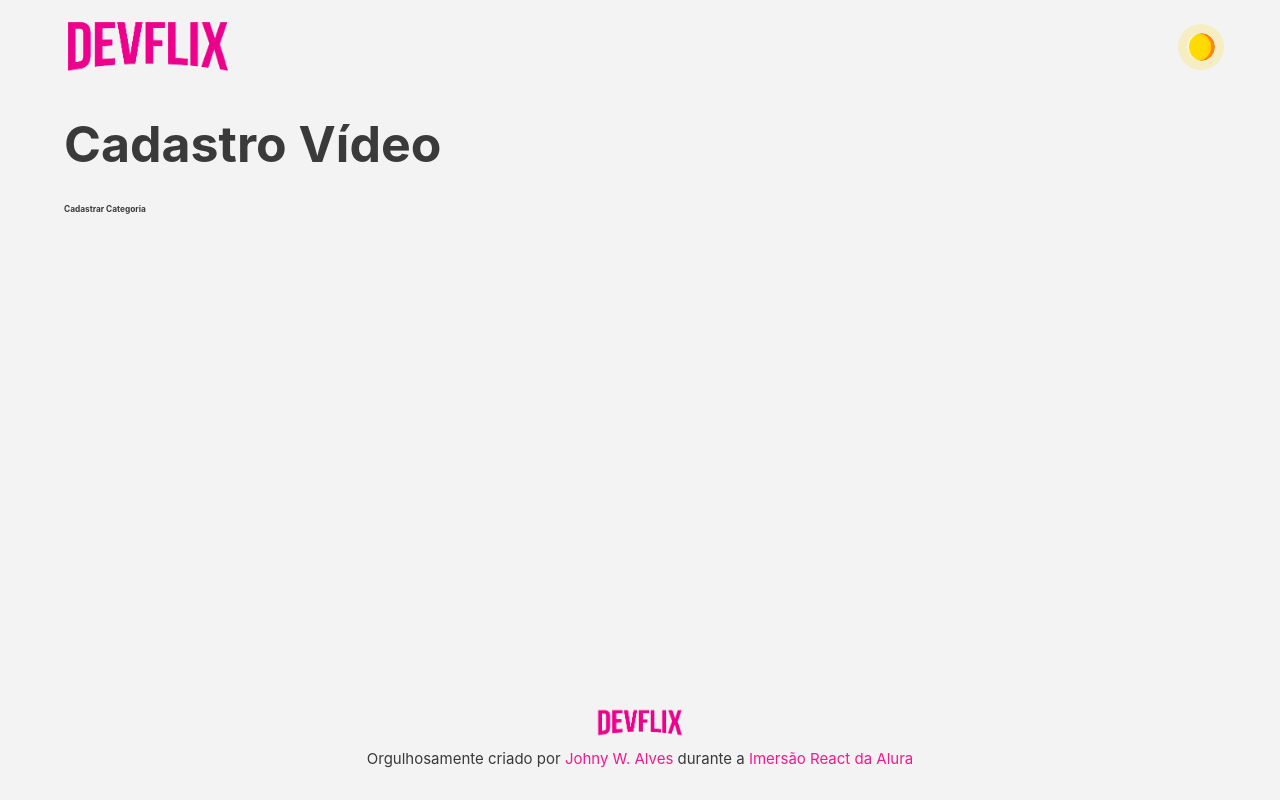
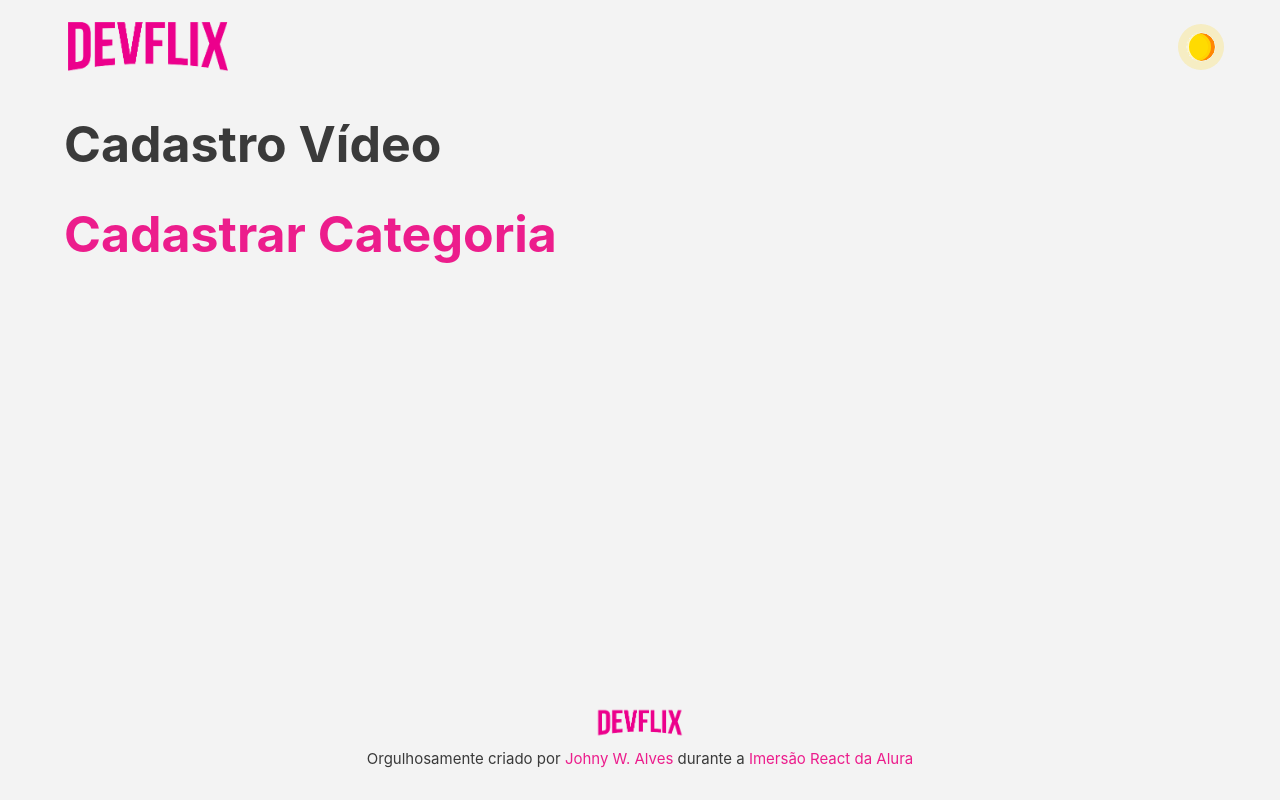
Before and after one commit to johnywalves/devflix, a Next.js app: page /cadastro/video in a window 1280 px wide. Built offline with nearby package versions, Linux system fonts and the light colour scheme.

Commit message:
:children_crossing: Adicionar links para circulação interna

```diff
--- a/src/components/Footer/index.tsx
+++ b/src/components/Footer/index.tsx
@@ -1,10 +1,14 @@
 import React from 'react'
+import Link from 'next/link'
+
 import { FooterBase, Logo } from './styles'
 
 const Footer = () => {
   return (
     <FooterBase>
-      <Logo src="/img/logo.png" alt="Logo do Devflix" />
+      <Link href="/">
+        <Logo src="/img/logo.png" alt="Logo do Devflix" />
+      </Link>
       <p>
         Orgulhosamente criado por{' '}
         <a
--- a/src/components/Footer/styles.tsx
+++ b/src/components/Footer/styles.tsx
@@ -23,4 +23,8 @@ export const Logo = styled.img`
   width: auto;
   height: 3rem;
   margin-bottom: 0.75rem;
+
+  &:hover {
+    cursor: pointer;
+  }
 `
--- a/src/pages/cadastro/video.tsx
+++ b/src/pages/cadastro/video.tsx
@@ -7,7 +7,9 @@ const CadastroVideo = () => {
     <Layout>
       <h1>Cadastro Vídeo</h1>
       <Link href="/cadastro/categoria">
-        <h5>Cadastrar Categoria</h5>
+        <h5 style={{ fontSize: '5rem', color: 'var(--primary)' }}>
+          Cadastrar Categoria
+        </h5>
       </Link>
     </Layout>
   )
```
